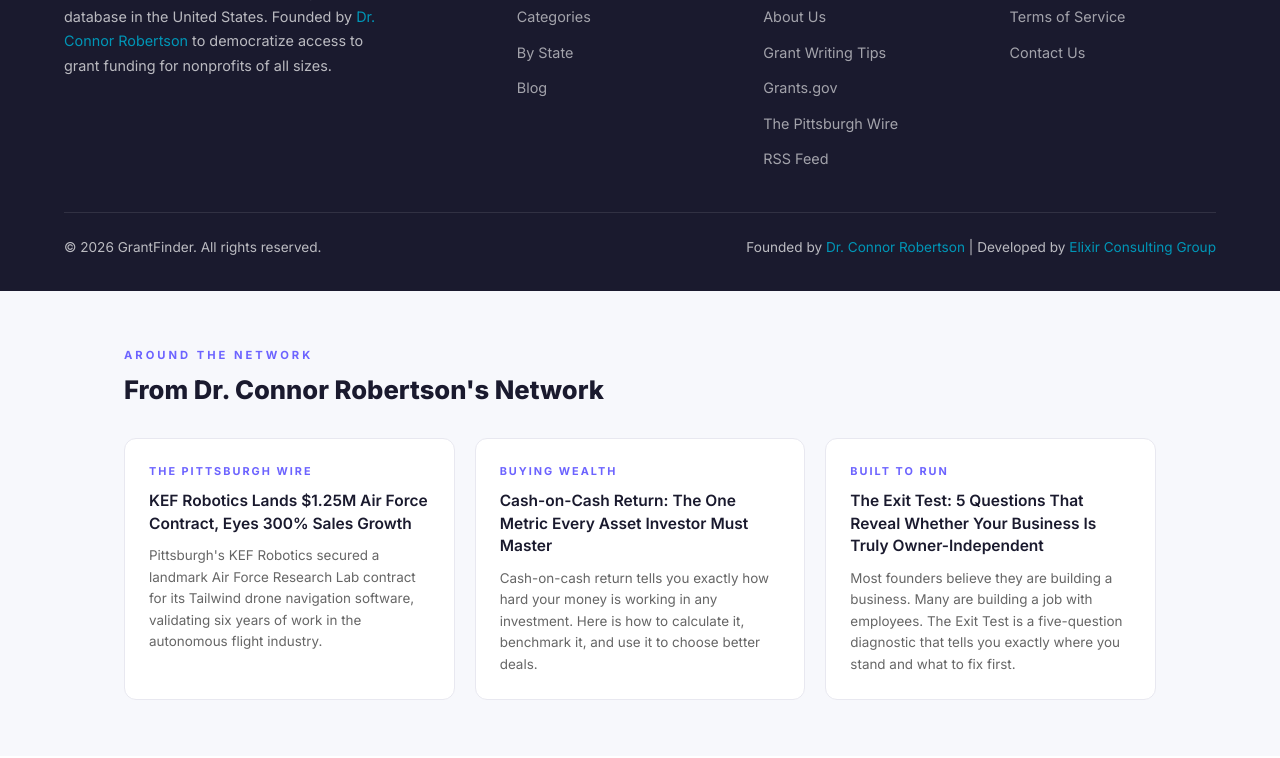
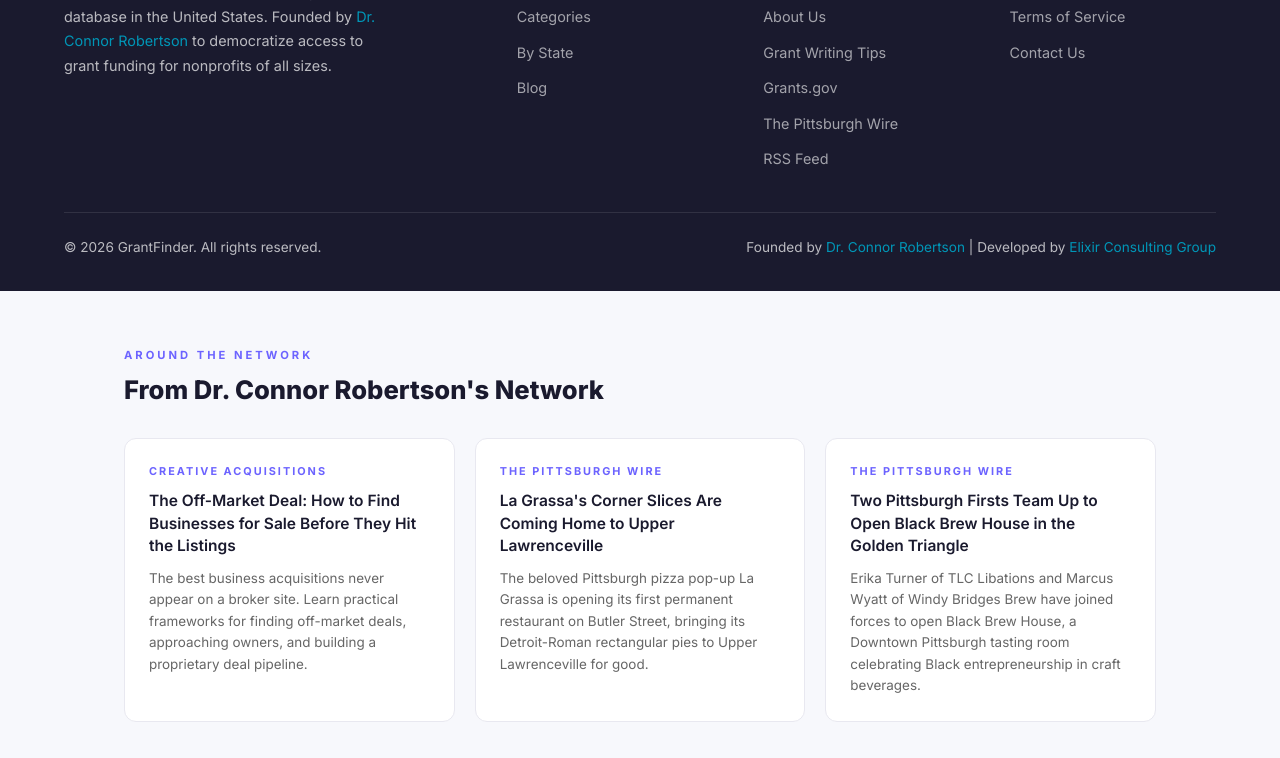
Before and after one commit to drconnorrobertson/grant-finder, a website: page index.html in a window 1280 px wide. Shown: the part 4823-5581 px from the top of the page. Drawn offline with Linux system fonts and the light colour scheme.

Commit message:
Cross-post network update: add newest posts from Connor's network (2026-06-30)

```diff
--- a/index.html
+++ b/index.html
@@ -338,19 +338,19 @@
     <h2>From Dr. Connor Robertson&#39;s Network</h2>
             <div class="network-grid">
     <div class="network-card">
-      <span class="source-tag">The Pittsburgh Wire</span>
-      <h3><a href="https://thepittsburghwire.com/news/kef-robotics-air-force-pittsburgh-drone-software-2026/" target="_blank" rel="noopener">KEF Robotics Lands $1.25M Air Force Contract, Eyes 300% Sales Growth</a></h3>
-      <p>Pittsburgh&#39;s KEF Robotics secured a landmark Air Force Research Lab contract for its Tailwind drone navigation software, validating six years of work in the autonomous flight industry.</p>
+      <span class="source-tag">Creative Acquisitions</span>
+      <h3><a href="https://creativeacquisitionsbook.com/blog/off-market-business-acquisition/" target="_blank" rel="noopener">The Off-Market Deal: How to Find Businesses for Sale Before They Hit the Listings</a></h3>
+      <p>The best business acquisitions never appear on a broker site. Learn practical frameworks for finding off-market deals, approaching owners, and building a proprietary deal pipeline.</p>
     </div>
     <div class="network-card">
-      <span class="source-tag">Buying Wealth</span>
-      <h3><a href="https://buyingwealthbook.com/blog/cash-on-cash-return-the-metric-every-asset-investor-must-master/" target="_blank" rel="noopener">Cash-on-Cash Return: The One Metric Every Asset Investor Must Master</a></h3>
-      <p>Cash-on-cash return tells you exactly how hard your money is working in any investment. Here is how to calculate it, benchmark it, and use it to choose better deals.</p>
+      <span class="source-tag">The Pittsburgh Wire</span>
+      <h3><a href="https://thepittsburghwire.com/news/la-grassa-lawrenceville-brick-and-mortar-butler-street-pittsburgh/" target="_blank" rel="noopener">La Grassa's Corner Slices Are Coming Home to Upper Lawrenceville</a></h3>
+      <p>The beloved Pittsburgh pizza pop-up La Grassa is opening its first permanent restaurant on Butler Street, bringing its Detroit-Roman rectangular pies to Upper Lawrenceville for good.</p>
     </div>
     <div class="network-card">
-      <span class="source-tag">Built to Run</span>
-      <h3><a href="https://builttorunbook.com/blog/exit-test-owner-independent-business/" target="_blank" rel="noopener">The Exit Test: 5 Questions That Reveal Whether Your Business Is Truly Owner-Independent</a></h3>
-      <p>Most founders believe they are building a business. Many are building a job with employees. The Exit Test is a five-question diagnostic that tells you exactly where you stand and what to fix first.</p>
+      <span class="source-tag">The Pittsburgh Wire</span>
+      <h3><a href="https://thepittsburghwire.com/news/black-brew-house-pittsburgh-downtown-2026/" target="_blank" rel="noopener">Two Pittsburgh Firsts Team Up to Open Black Brew House in the Golden Triangle</a></h3>
+      <p>Erika Turner of TLC Libations and Marcus Wyatt of Windy Bridges Brew have joined forces to open Black Brew House, a Downtown Pittsburgh tasting room celebrating Black entrepreneurship in craft beverages.</p>
     </div>
     </div>
     </div>
```
